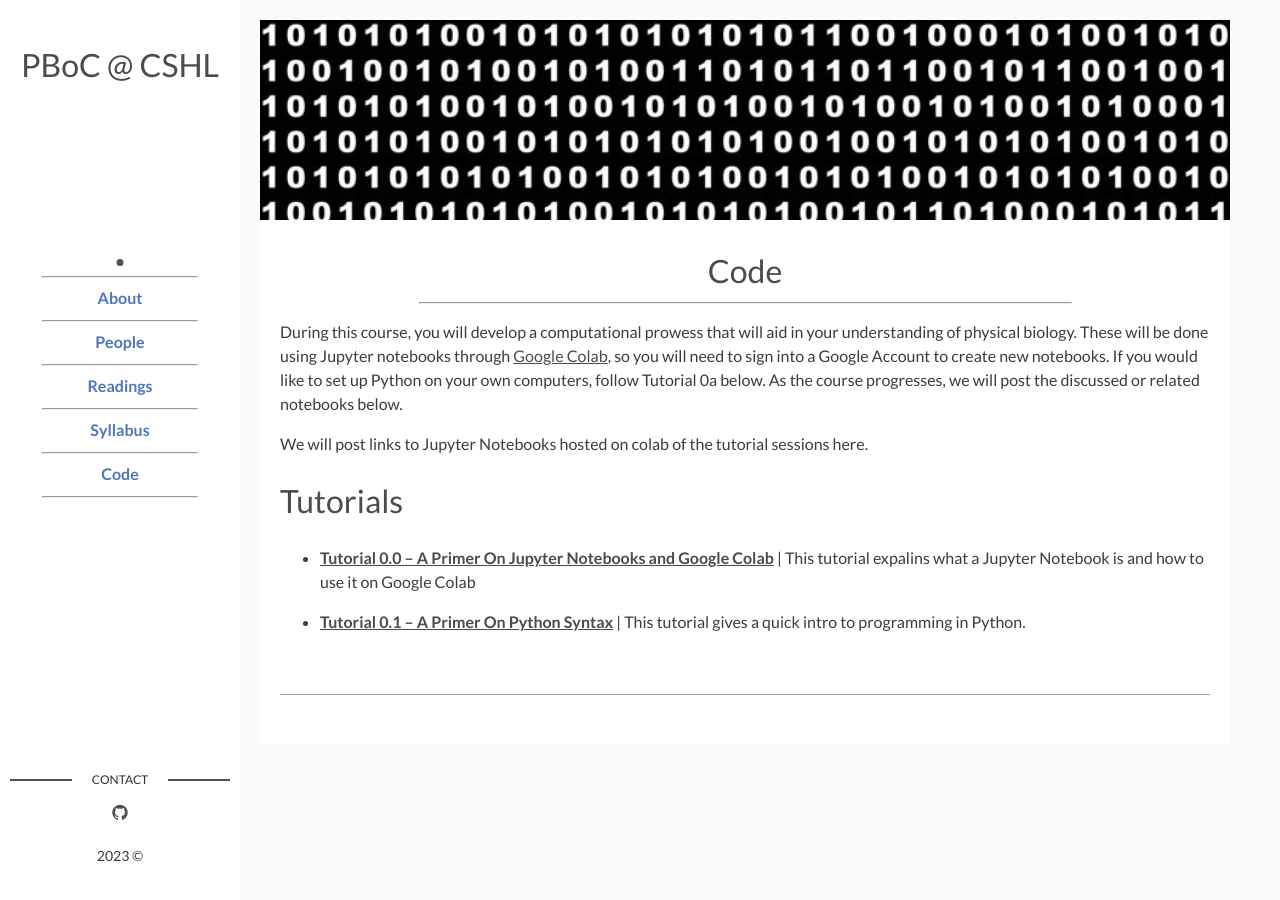
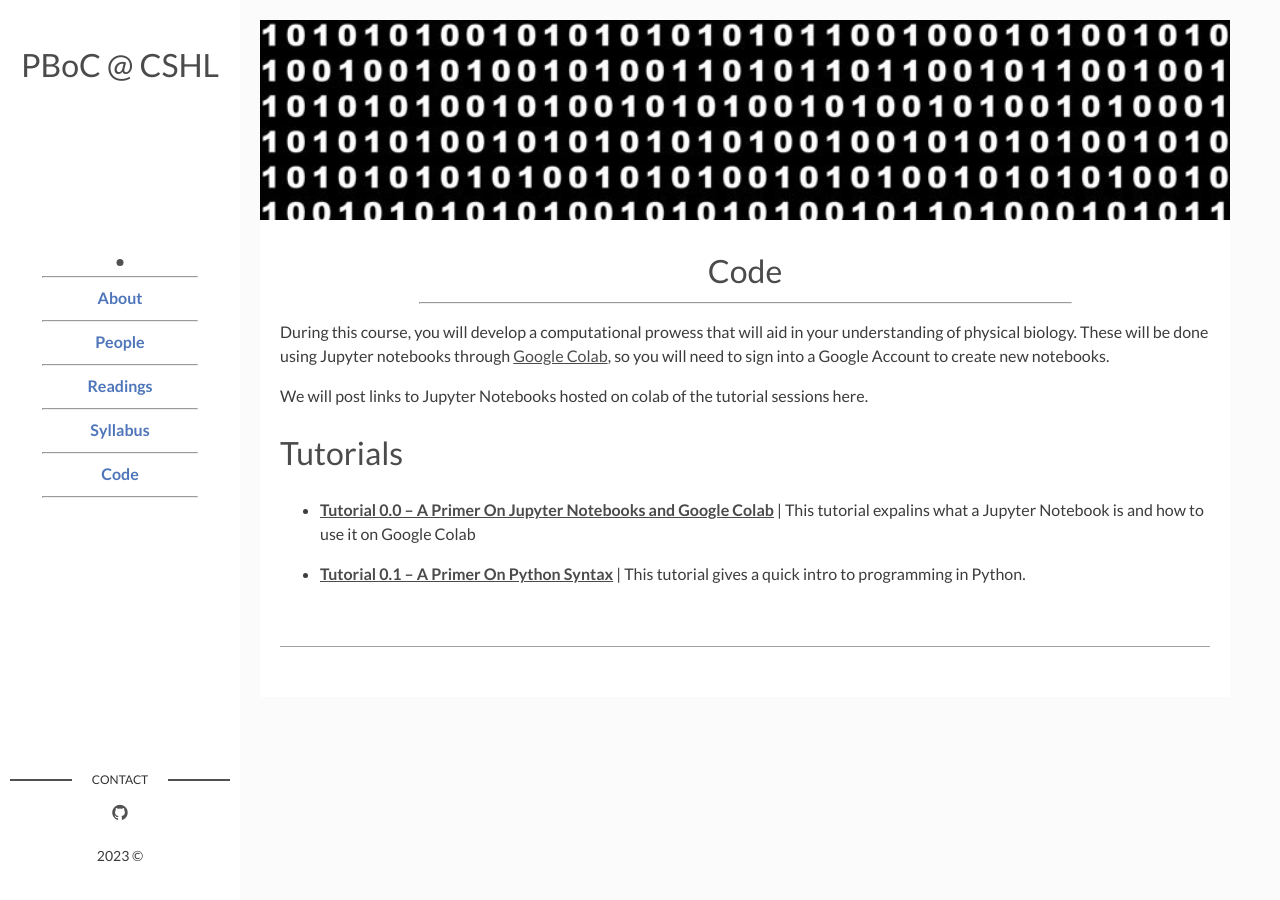
Before and after one commit to RPGroup-PBoC/cshl_pboc_2023, a Jekyll site: the page built from page05_code.md, in a window 1280 px wide. Built offline with Jekyll 4.4.1, drawn with Linux system fonts in a browser that asks for light colours.

Commit message:
Fixed a typo

```diff
--- a/page05_code.md
+++ b/page05_code.md
@@ -12,11 +12,9 @@ During this course, you will develop a computational prowess that will aid in
 your understanding of physical biology.  These will
 be done using Jupyter notebooks through [Google
 Colab](https://colab.research.google.com/), so you will need to sign into a
-Google Account to create new notebooks. If you would like to set up Python on
-your own computers, follow Tutorial 0a below. As the course progresses, we will
-post the discussed or related notebooks below.
+Google Account to create new notebooks.
 
- We will post links to Jupyter Notebooks hosted on colab of the tutorial
+We will post links to Jupyter Notebooks hosted on colab of the tutorial
 sessions here.
 
 
```
